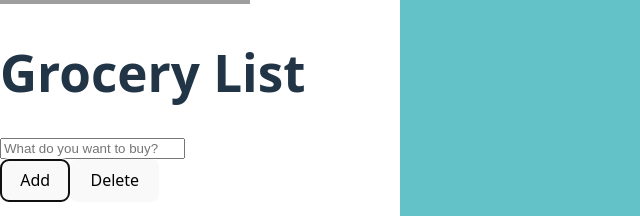
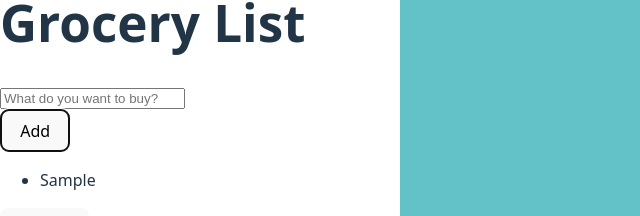
Before and after one commit to KateBozhko/shopping_list, a React (Vite) app: page / in a window 1280 px wide. Both pictures are taken after typing "Sample" into the empty fields and a click on the button "Add". Shown: the part 263-479 px from the top of the page, without its empty margins (0-640 px from the left). Built offline with nearby package versions, Linux system fonts and the light colour scheme; grey boxes are pictures that could not be loaded.

Commit message:
modified GroceryList file

```diff
--- a/src/App.jsx
+++ b/src/App.jsx
@@ -6,6 +6,7 @@ import imageTwo from './man.jpg'
 function App() {
   return (
     <div className='app'>
+
       <img src={image} width="250px" alt="shopping"/>
       <h1>Grocery List</h1>
       <GroceryList/>
--- a/src/GroceryList.jsx
+++ b/src/GroceryList.jsx
@@ -14,10 +14,7 @@ addItem(input) {
   this.setState({groceryList: listArray, userInput: ''})
 }
 
-
-
-
- render() {
+render() {
      return (
          <div>
 <div>
@@ -26,7 +23,14 @@ type="text"
 onChange={(e) => {this.onChangeEvent(e.target.value)}}
 value={this.state.userInput}/>
 </div>
-    <button onClick={() => this.addItem(this.state.userInput)}>Add</button>
+  <div>
+      <button onClick={() => this.addItem(this.state.userInput)}>Add</button>
+  </div>
+  <ul>
+      {this.state.groceryList.map((item, index) => (
+        <li key={index}>{item}</li>
+      ))}
+  </ul>
     <button onClick={() => this.deleteItem()}>Delete</button>
 </div>
 
```
